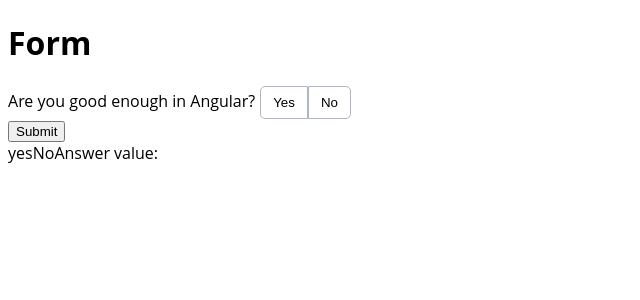
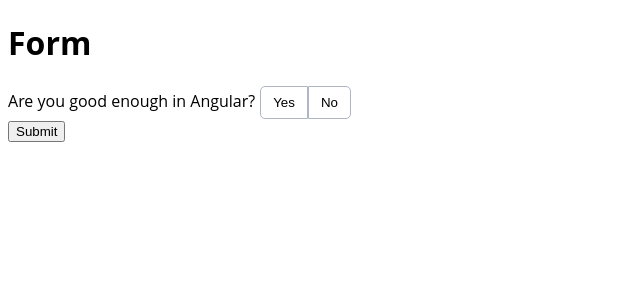
Before and after one commit to esterfania/acessibilidade, an Angular app: page / in a window 1280 px wide. Shown: the top 300 px of the page, without its empty margins (0-640 px from the left). Built offline with nearby package versions, Linux system fonts and the light colour scheme.

Commit message:
Inclui foco no botão ao selecioná-lo.

```diff
--- a/src/app/app.component.html
+++ b/src/app/app.component.html
@@ -7,6 +7,4 @@
     ></app-yes-no-button-group>
     <button>Submit</button>
   </form>
-
-  <span> yesNoAnswer value: {{ yesNoAnswer }} </span>
 </main>
--- a/src/app/app.component.ts
+++ b/src/app/app.component.ts
@@ -7,14 +7,12 @@ import { FormBuilder, FormGroup, Validators } from '@angular/forms';
   styleUrls: ['./app.component.scss'],
 })
 export class AppComponent {
-  title = 'acessibilidade';
-  public yesNoAnswer = null;
   public label = 'Are you good enough in Angular?';
   form: FormGroup;
 
   constructor(formBuilder: FormBuilder) {
     this.form = formBuilder.group({
-      yesNoAnswer: [this.yesNoAnswer, [Validators.required]],
+      yesNoAnswer: [null, [Validators.required]],
     });
   }
 
--- a/src/app/shared/components/yes-no-button-group/yes-no-button-group.component.html
+++ b/src/app/shared/components/yes-no-button-group/yes-no-button-group.component.html
@@ -2,6 +2,7 @@
   <label [id]="id" class="label">{{ label }}</label>
   <button
     appKmItem
+    (focused)="activate(options.YES)"
     role="radio"
     [attr.aria-checked]="value === options.YES"
     [class.button-pressed]="value === options.YES"
@@ -14,6 +15,7 @@
   </button>
   <button
     appKmItem
+    (focused)="activate(options.NO)"
     role="radio"
     [attr.aria-checked]="value === options.NO"
     [class.button-pressed]="value === options.NO"
--- a/src/app/shared/directives/keyboard-manager.directive.ts/keyboard-maneged-item.directive.ts
+++ b/src/app/shared/directives/keyboard-manager.directive.ts/keyboard-maneged-item.directive.ts
@@ -1,13 +1,16 @@
-import { Directive, ElementRef } from '@angular/core';
+import { Directive, ElementRef, EventEmitter, Output } from '@angular/core';
 
 @Directive({
   selector: '[appKmItem]',
 })
 export class KeyboardManagedItemDirective {
+  @Output() public focused = new EventEmitter<void>();
+
   constructor(private elementRef: ElementRef<HTMLElement>) {}
 
   public focus(): void {
     this.elementRef.nativeElement.focus();
+    this.focused.emit();
   }
   public isFocused(): boolean {
     return this.elementRef.nativeElement === document.activeElement;
```
